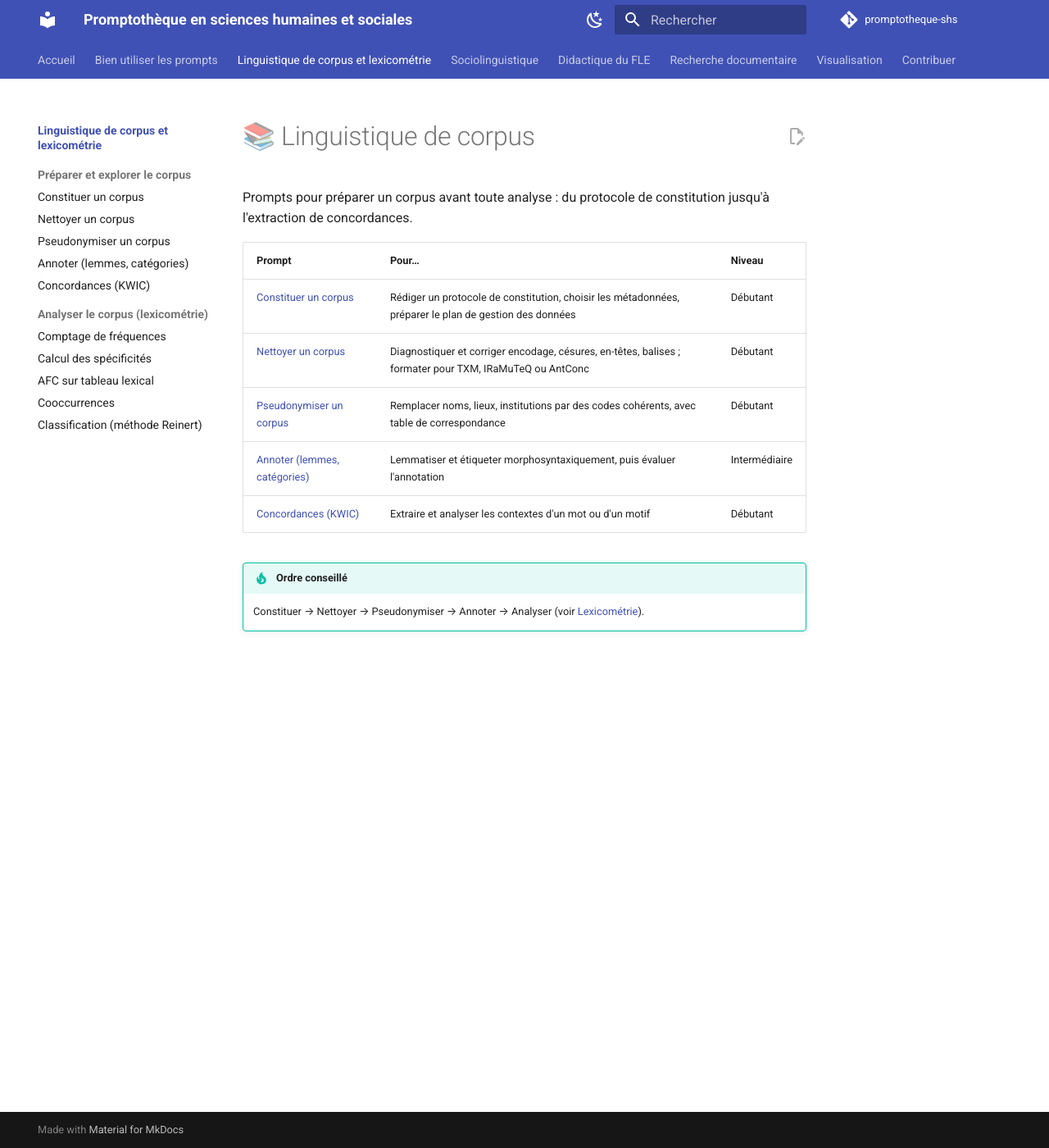
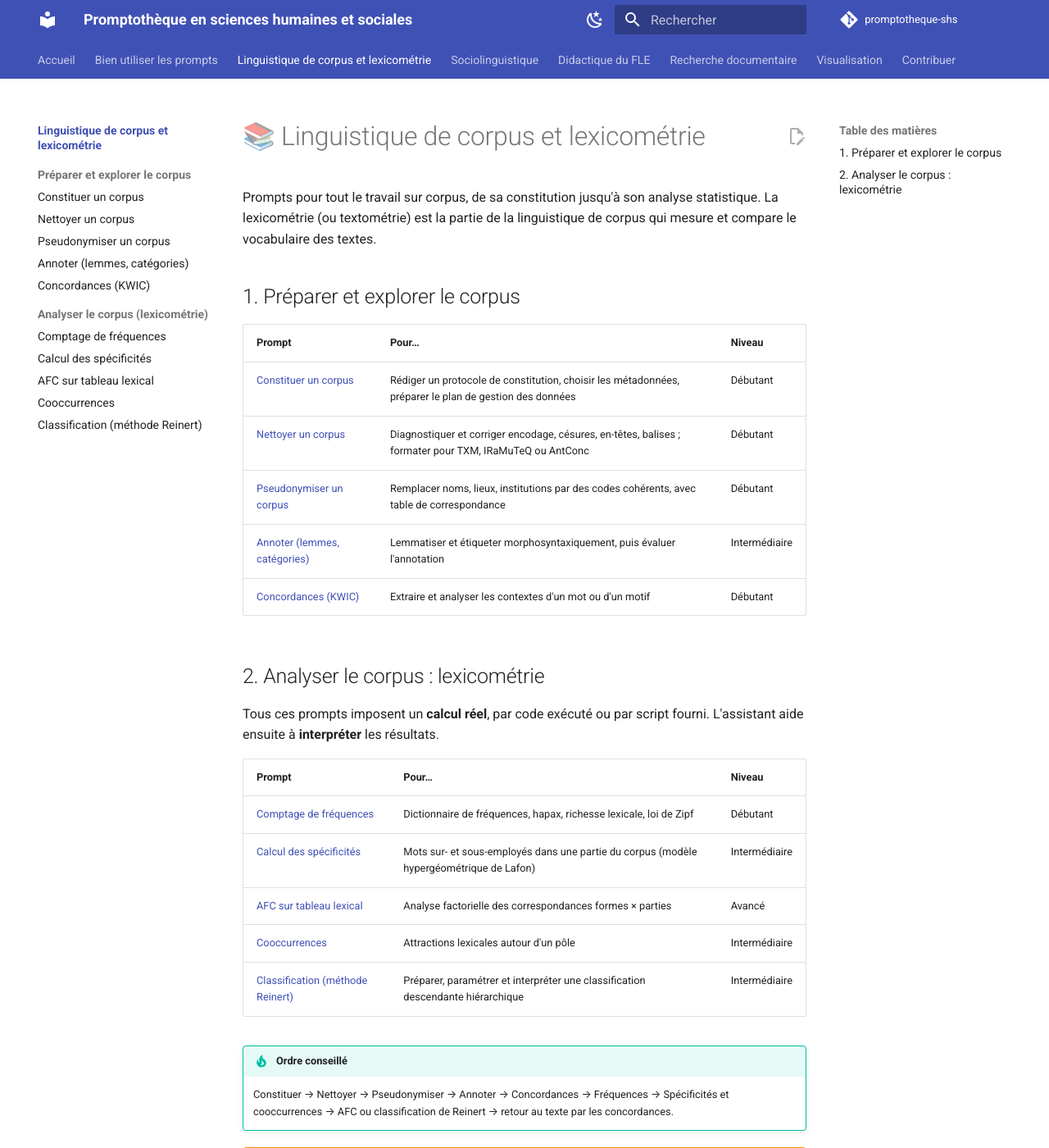
Before and after one commit to amanylili/promptotheque-shs, an MkDocs documentation site: the page built from docs/linguistique-de-corpus/index.md, in a window 1280 px wide and 1400 px high. Shown: the whole window at 82% size. Built offline with MkDocs 1.6.1 and Material for MkDocs 9.7.7, drawn with Linux system fonts in a browser that asks for light colours; comment, search, counter and statistics services are not loaded; some of the changed text lies outside the part shown.

Commit message:
Fusionne les rubriques : page Linguistique de corpus et lexicométrie, fiches de préparation du corpus

```diff
--- a/docs/linguistique-de-corpus/index.md
+++ b/docs/linguistique-de-corpus/index.md
@@ -1,10 +1,12 @@
 ---
-description: "Prompts de linguistique de corpus : constituer, nettoyer, pseudonymiser et annoter un corpus, extraire des concordances KWIC."
+description: "Prompts de linguistique de corpus et de lexicométrie : constituer, nettoyer, pseudonymiser et annoter un corpus, extraire des concordances, puis l'analyser (fréquences, spécificités, AFC, cooccurrences, Reinert)."
 ---
 
-# 📚 Linguistique de corpus
+# 📚 Linguistique de corpus et lexicométrie
 
-Prompts pour préparer un corpus avant toute analyse : du protocole de constitution jusqu'à l'extraction de concordances.
+Prompts pour tout le travail sur corpus, de sa constitution jusqu'à son analyse statistique. La lexicométrie (ou textométrie) est la partie de la linguistique de corpus qui mesure et compare le vocabulaire des textes.
+
+## 1. Préparer et explorer le corpus
 
 | Prompt | Pour… | Niveau |
 |---|---|---|
@@ -14,5 +16,20 @@ Prompts pour préparer un corpus avant toute analyse : du protocole de constitut
 | [Annoter (lemmes, catégories)](annotation-morphosyntaxique.md) | Lemmatiser et étiqueter morphosyntaxiquement, puis évaluer l'annotation | Intermédiaire |
 | [Concordances (KWIC)](concordances-kwic.md) | Extraire et analyser les contextes d'un mot ou d'un motif | Débutant |
 
+## 2. Analyser le corpus : lexicométrie
+
+Tous ces prompts imposent un **calcul réel**, par code exécuté ou par script fourni. L'assistant aide ensuite à **interpréter** les résultats.
+
+| Prompt | Pour… | Niveau |
+|---|---|---|
+| [Comptage de fréquences](../lexicometrie/comptage-frequences.md) | Dictionnaire de fréquences, hapax, richesse lexicale, loi de Zipf | Débutant |
+| [Calcul des spécificités](../lexicometrie/calcul-specificites.md) | Mots sur- et sous-employés dans une partie du corpus (modèle hypergéométrique de Lafon) | Intermédiaire |
+| [AFC sur tableau lexical](../lexicometrie/afc-tableau-lexical.md) | Analyse factorielle des correspondances formes × parties | Avancé |
+| [Cooccurrences](../lexicometrie/cooccurrences.md) | Attractions lexicales autour d'un pôle | Intermédiaire |
+| [Classification (méthode Reinert)](../lexicometrie/classification-reinert.md) | Préparer, paramétrer et interpréter une classification descendante hiérarchique | Intermédiaire |
+
 !!! tip "Ordre conseillé"
-    Constituer → Nettoyer → Pseudonymiser → Annoter → Analyser (voir [Lexicométrie](../lexicometrie/index.md)).
+    Constituer → Nettoyer → Pseudonymiser → Annoter → Concordances → Fréquences → Spécificités et cooccurrences → AFC ou classification de Reinert → retour au texte par les concordances.
+
+!!! warning "Rappel"
+    Un résultat lexicométrique n'est pas une interprétation. Revenez toujours au texte, par les concordances, avant de conclure.
```
Also changed, not shown: docs/linguistique-de-corpus/annotation-morphosyntaxique.md (+1 -1 lines), docs/linguistique-de-corpus/concordances-kwic.md (+1 -1 lines), docs/linguistique-de-corpus/constitution-corpus.md (+1 -1 lines), docs/linguistique-de-corpus/nettoyage-corpus.md (+1 -1 lines), docs/linguistique-de-corpus/pseudonymisation-corpus.md (+1 -1 lines).
